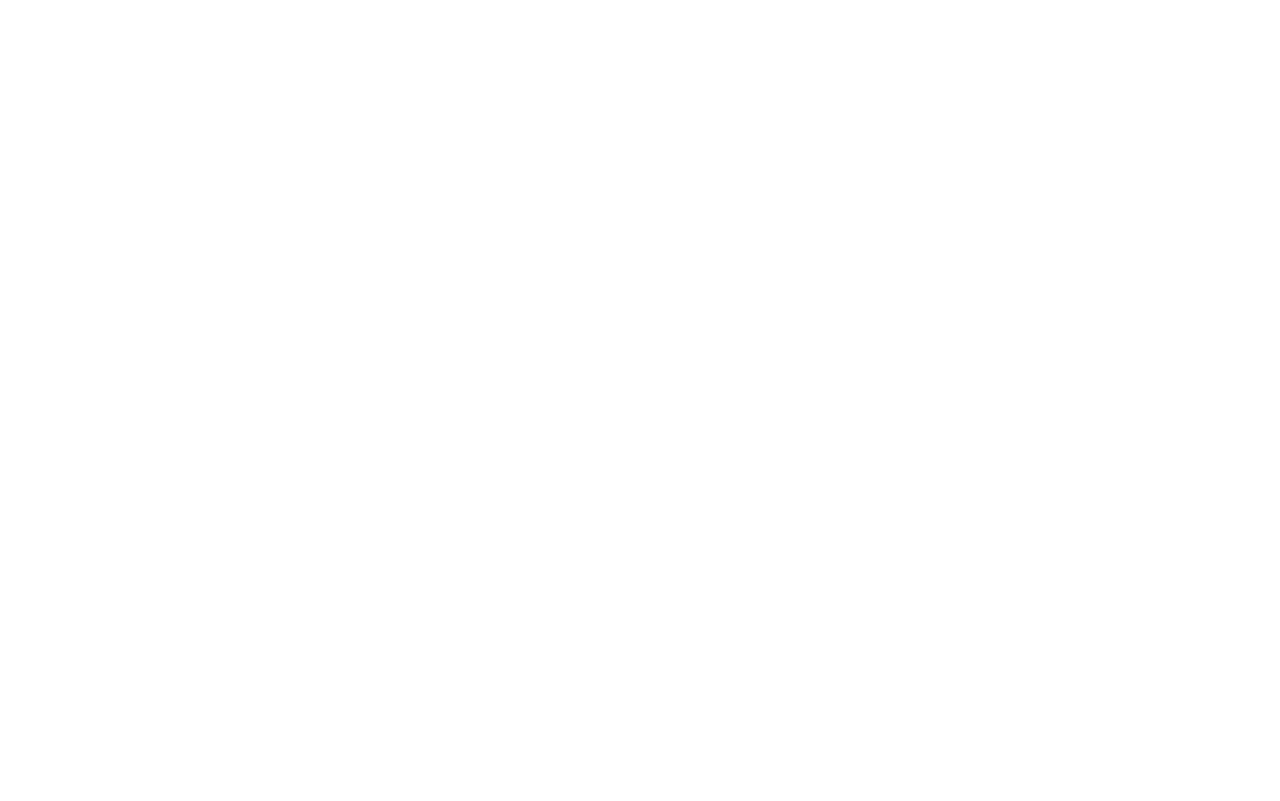
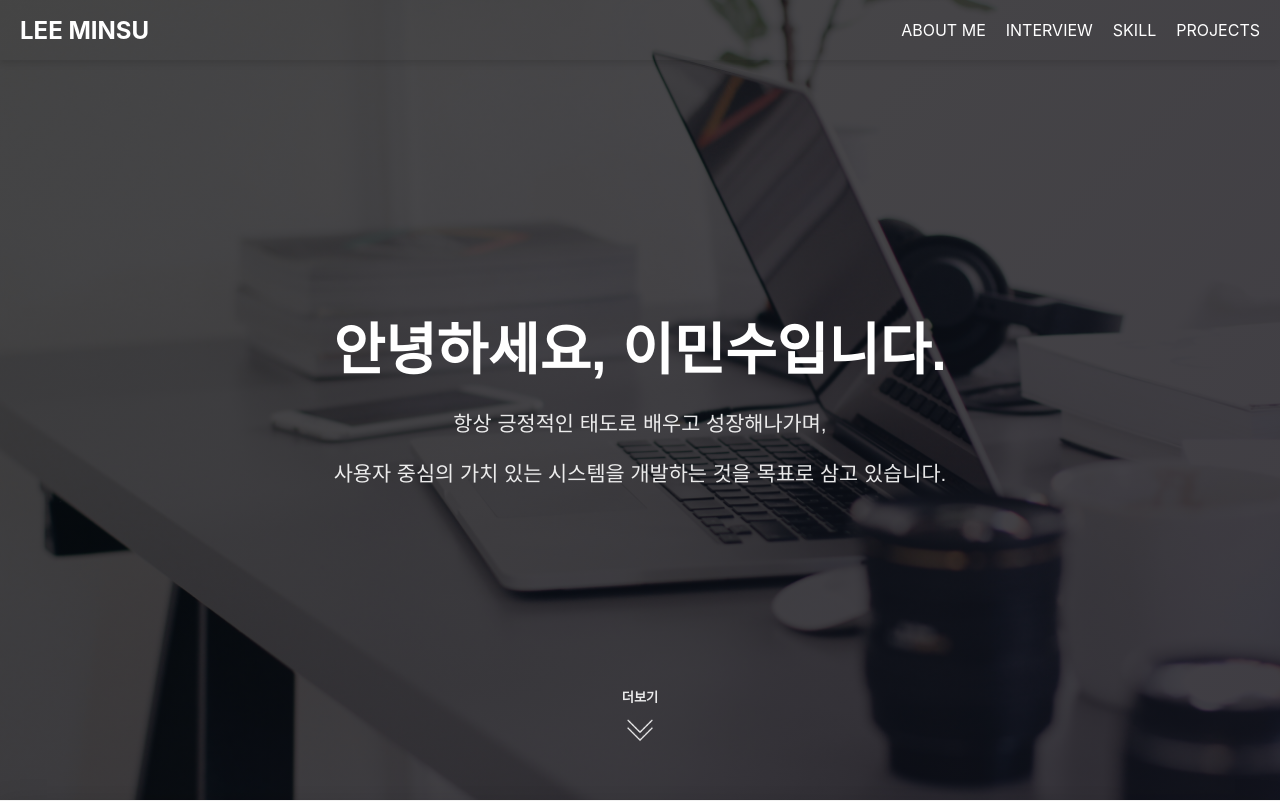
Before and after one commit to MINNIIN/leeminsu-site, a React (Create React App) app: page / in a window 1280 px wide. Before the commit this address had no page. Shown: the top 801 px of the page. Built offline with nearby package versions, Linux system fonts and the light colour scheme.

Commit message:
App.tsx 수정

```diff
--- a/src/App.tsx
+++ b/src/App.tsx
@@ -12,7 +12,7 @@
     <Router>  {/* 최상단에서 Router 감싸기 */}
       <ScrollToTop />
       <Routes>
-        {/* <Route path="/" element={<SplashScreen />} /> */}
+        <Route path="/" element={<HomePage />} />
         <Route path="/home" element={<HomePage />} />
         <Route path="/dmapage" element={<DmaPage />} />
         <Route path="/festanowpage" element={<FestaNowPage />} />
```
